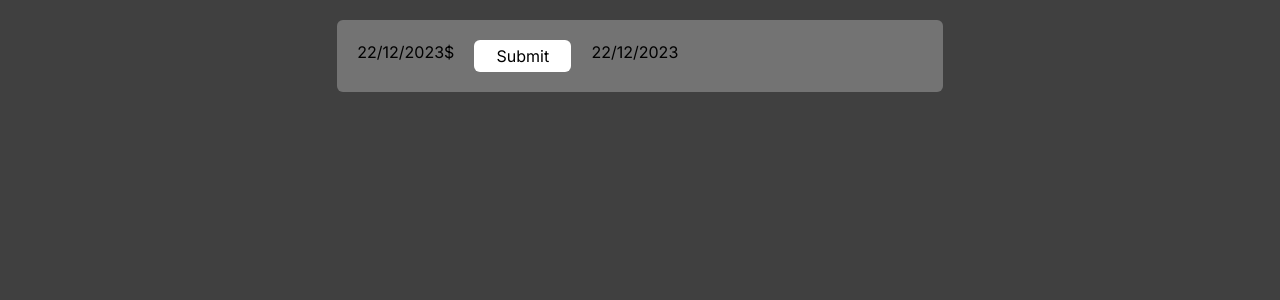
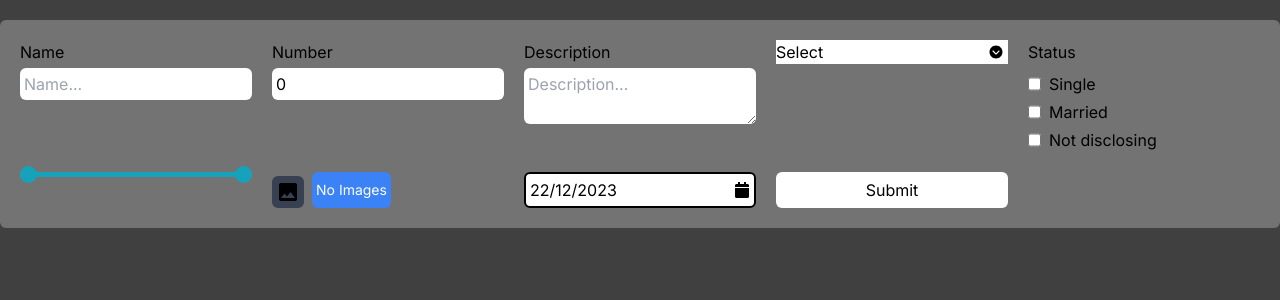
Before and after one commit to HrishikShaji/hrishixui, a Next.js app: page / in a window 1280 px wide. Shown: the top 300 px of the page. Built offline with nearby package versions, Linux system fonts and the light colour scheme.

Commit message:
changed initialValues into a object

```diff
--- a/app/components/Form.tsx
+++ b/app/components/Form.tsx
@@ -15,37 +15,39 @@ const checkBoxOptions: CheckBoxOption[] = [
   { title: "Married", id: "2" },
   { title: "Not disclosing", id: "3" },
 ];
+
+const options: Option[] = [
+  { title: "Male", id: "1" },
+  { title: "Female", id: "2" },
+  { title: "Other", id: "3" },
+];
+
+const initialValues = {
+  name: "",
+  number: 0,
+  description: "",
+  gender: { id: "", title: "" },
+  status: [],
+  price: { min: 0, max: 10000 },
+  images: [],
+  dob: new Date(),
+};
+
 export const Form = () => {
-  const [name, setName] = useState("");
-  const [number, setNumber] = useState(0);
-  const [description, setDescription] = useState("");
-  const [gender, setGender] = useState<Option>({ id: "", title: "" });
-  const [status, setStatus] = useState<CheckBoxOption[]>([]);
-  const [price, setPrice] = useState<MultipleRangeItem>({ min: 0, max: 10000 });
-  const [images, setImages] = useState<File[]>([]);
-  const [wimages, setWImages] = useState<File[]>([]);
-  const date = new Date();
-  const [dob, setDob] = useState<Date>(date);
+  const [values, setValues] = useState(initialValues);
+  const [reset, setReset] = useState(false);
 
-  const options: Option[] = [
-    { title: "Male", id: "1" },
-    { title: "Female", id: "2" },
-    { title: "Other", id: "3" },
-  ];
-
-  console.log(dob);
   const handleSubmit = async (e: FormEvent) => {
     e.preventDefault();
     const data = {
-      name: name,
-      number: number,
-      description: description,
-      gender: gender,
-      status: status,
-      price: price,
-      images: images,
-      wimages: wimages,
-      dob: dob,
+      name: initialValues.name,
+      number: initialValues.number,
+      description: initialValues.description,
+      gender: initialValues.gender,
+      status: initialValues.status,
+      price: initialValues.price,
+      images: initialValues.images,
+      dob: initialValues.dob,
     };
 
     try {
@@ -57,15 +59,16 @@ export const Form = () => {
     } catch (error) {
       console.error("Error", error);
     } finally {
-      setName("");
-      setNumber(0);
-      setDescription("");
-      setGender({ id: "", title: "" });
-      setStatus([]);
-      setPrice({ min: 0, max: 10000 });
-      setImages([]);
-      setDob(new Date());
+      setValues(initialValues);
+      setReset(true);
     }
+  };
+
+  const handleSetter = ({ id, value }: { id: string; value: any }) => {
+    setValues((prev) => ({
+      ...prev,
+      [id]: value,
+    }));
   };
 
   return (
@@ -74,55 +77,62 @@ export const Form = () => {
       className="bg-neutral-500 rounded-md p-5 grid grid-cols-5 gap-5"
     >
       <InputText
-        onChange={(value: string) => setName(value)}
-        value={name}
+        onChange={(value: string) => handleSetter({ id: "name", value: value })}
+        value={values.name}
         placeholder="Name..."
         label="Name"
       />
       <InputNumber
-        onChange={(value: number) => setNumber(value)}
-        value={number}
+        onChange={(value: number) =>
+          handleSetter({ id: "number", value: value })
+        }
+        value={values.number}
         placeholder="Number..."
         label="Number"
       />
       <InputTextArea
-        onChange={(value: string) => setDescription(value)}
-        value={description}
+        onChange={(value: string) =>
+          handleSetter({ id: "description", value: value })
+        }
+        value={values.description}
         placeholder="Description..."
         label="Description"
       />
       <InputSelect
-        onChange={(item: Option) => setGender(item)}
-        item={gender}
+        onChange={(item: Option) => handleSetter({ id: "gender", value: item })}
+        item={values.gender}
         options={options}
       />
       <InputCheckBox
         options={checkBoxOptions}
         label="Status"
-        selectedItem={status}
-        setSelectedItem={setStatus}
+        selectedItem={values.status}
+        onChange={(value: CheckBoxOption[]) =>
+          handleSetter({ id: "status", value: value })
+        }
         multiple={true}
       />
       <InputMultipleRange
-        minValues={price.min}
-        maxValues={price.max}
-        onChange={(value: MultipleRangeItem) => setPrice(value)}
+        minValues={values.price.min}
+        maxValues={values.price.max}
+        onChange={(value: MultipleRangeItem) =>
+          handleSetter({ id: "price", value: value })
+        }
       />
       <InputImage
         multiple={true}
-        onChange={(images: File[]) => setImages(images)}
+        onChange={(images: File[]) =>
+          handleSetter({ id: "images", value: images })
+        }
         id="1"
         showImages={true}
-        values={images}
+        values={values.images}
       />
-      <InputImage
-        multiple={true}
-        onChange={(images: File[]) => setWImages(images)}
-        id="2"
-        showImages={false}
-        values={wimages}
+      <InputDate
+        onChange={(value: Date) => handleSetter({ id: "dob", value: value })}
+        date={values.dob}
+        reset={reset}
       />
-      <InputDate onChange={(value: Date) => setDob(value)} />
       <button type="submit" className="p-1 rounded-md bg-white text-black">
         Submit
       </button>
--- a/app/components/InputCheckBox.tsx
+++ b/app/components/InputCheckBox.tsx
@@ -9,7 +9,7 @@ interface InputCheckBoxProps {
   options: CheckBoxOption[];
   label: string;
   selectedItem: CheckBoxOption[];
-  setSelectedItem: Dispatch<SetStateAction<CheckBoxOption[]>>;
+  onChange: (value: CheckBoxOption[]) => void;
   multiple: boolean;
 }
 
@@ -20,13 +20,13 @@ export const InputCheckBox: React.FC<InputCheckBoxProps> = (props) => {
   ) => {
     if (e.target.checked) {
       if (props.multiple) {
-        props.setSelectedItem([...props.selectedItem, item]);
+        props.onChange([...props.selectedItem, item]);
       } else {
-        props.setSelectedItem([item]);
+        props.onChange([item]);
       }
     } else {
-      props.setSelectedItem((prev) =>
-        prev.filter((option) => option.id !== item.id),
+      props.onChange(
+        props.selectedItem.filter((option) => option.id !== item.id),
       );
     }
   };
--- a/app/components/InputDate.tsx
+++ b/app/components/InputDate.tsx
@@ -1,5 +1,6 @@
 "use client";
 import { useEffect, useState } from "react";
+import { FaCalendar } from "react-icons/fa";
 import {
   eachDayOfInterval,
   endOfMonth,
@@ -63,10 +64,10 @@ export const InputDate: React.FC<InputDateProps> = (props) => {
   const endingDayOfMonth = totalDays % 7 === 0 ? 0 : 7 - (totalDays % 7);
   return (
     <div className="">
-      <div className="flex justify-between items-center">
+      <div className="flex justify-between gap-7 border-[2px] border-black rounded-md p-1 items-center bg-white">
         <h1>{`${day}/${month + 1}/${year}`}</h1>
         <button type="button" onClick={() => setIsOpen(!isOpen)}>
-          $
+          <FaCalendar />
         </button>{" "}
       </div>
       {isOpen ? (
--- a/app/components/InputImage.tsx
+++ b/app/components/InputImage.tsx
@@ -87,7 +87,7 @@ export const InputImage: React.FC<InputImageProps> = (props) => {
         <>
           <button
             ref={imageButtonRef}
-            type="submit"
+            type="button"
             className="p-1 rounded-md bg-blue-500 text-sm text-white"
             onClick={() => setIsOpen(!isOpen)}
           >
--- a/app/page.tsx
+++ b/app/page.tsx
@@ -1,9 +1,10 @@
+import { Form } from "./components/Form";
 import { FormTwo } from "./components/FormTwo";
 
 export default function Home() {
   return (
     <main className="min-h-screen py-5 w-full bg-neutral-700 flex flex-col items-center justify-start">
-      <FormTwo />
+      <Form />
     </main>
   );
 }
```
